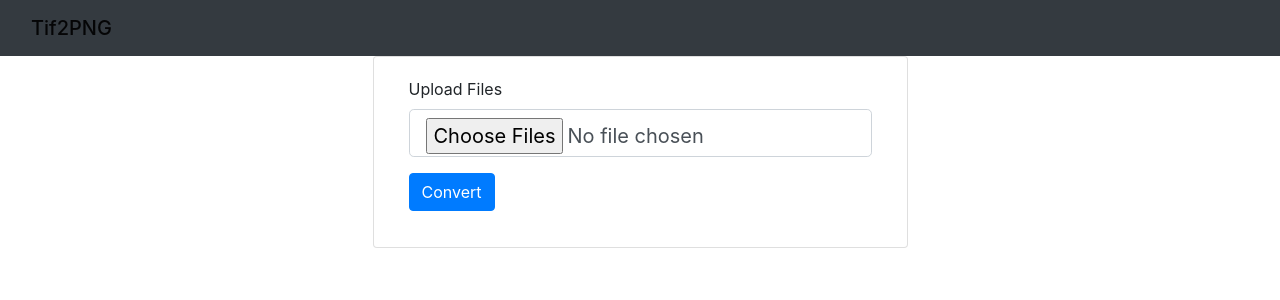
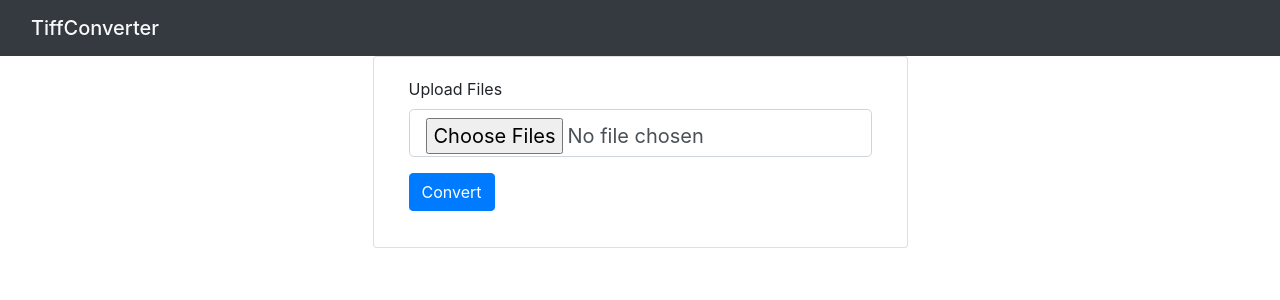
Before and after one commit to SayanSahu99/Tiff-Converter, a Flask app: page / in a window 1280 px wide. Shown: the top 300 px of the page. Run offline with Flask 2, Linux system fonts and the light colour scheme; some libraries are stand-ins or nearby versions.

Commit message:
Change navbar brand

```diff
--- a/app/templates/base.html
+++ b/app/templates/base.html
@@ -2,19 +2,16 @@
 
 <head>
 	<title>Tif2PNG</title>
-
 	<link rel="stylesheet" href="https://stackpath.bootstrapcdn.com/bootstrap/4.4.1/css/bootstrap.min.css" integrity="sha384-Vkoo8x4CGsO3+Hhxv8T/Q5PaXtkKtu6ug5TOeNV6gBiFeWPGFN9MuhOf23Q9Ifjh"
 	 crossorigin="anonymous">
-
 </head>
 
 <body>
 	<nav class="navbar navbar-light bg-dark">
     <div class="container-fluid">
-      <span class="navbar-brand mb-0 h1">Tif2PNG</span>
+      <span class="navbar-brand mb-0 h1 text-light">TiffConverter</span>
     </div>
   </nav>
-
 
   {% for mesg in get_flashed_messages() %}
     <div class="alert alert-dark" role="alert">
@@ -22,7 +19,6 @@
     </div>
   {% endfor %}
 
-
   <script src="https://code.jquery.com/jquery-3.4.1.slim.min.js" integrity="sha384-J6qa4849blE2+poT4WnyKhv5vZF5SrPo0iEjwBvKU7imGFAV0wwj1yYfoRSJoZ+n" crossorigin="anonymous"></script>
   <script src="https://cdn.jsdelivr.net/npm/popper.js@1.16.0/dist/umd/popper.min.js" integrity="sha384-Q6E9RHvbIyZFJoft+2mJbHaEWldlvI9IOYy5n3zV9zzTtmI3UksdQRVvoxMfooAo" crossorigin="anonymous"></script>
   <script src="https://stackpath.bootstrapcdn.com/bootstrap/4.4.1/js/bootstrap.min.js" integrity="sha384-wfSDF2E50Y2D1uUdj0O3uMBJnjuUD4Ih7YwaYd1iqfktj0Uod8GCExl3Og8ifwB6" crossorigin="anonymous"></script>
```
Lines whose indentation alone changed are shown as unchanged.
